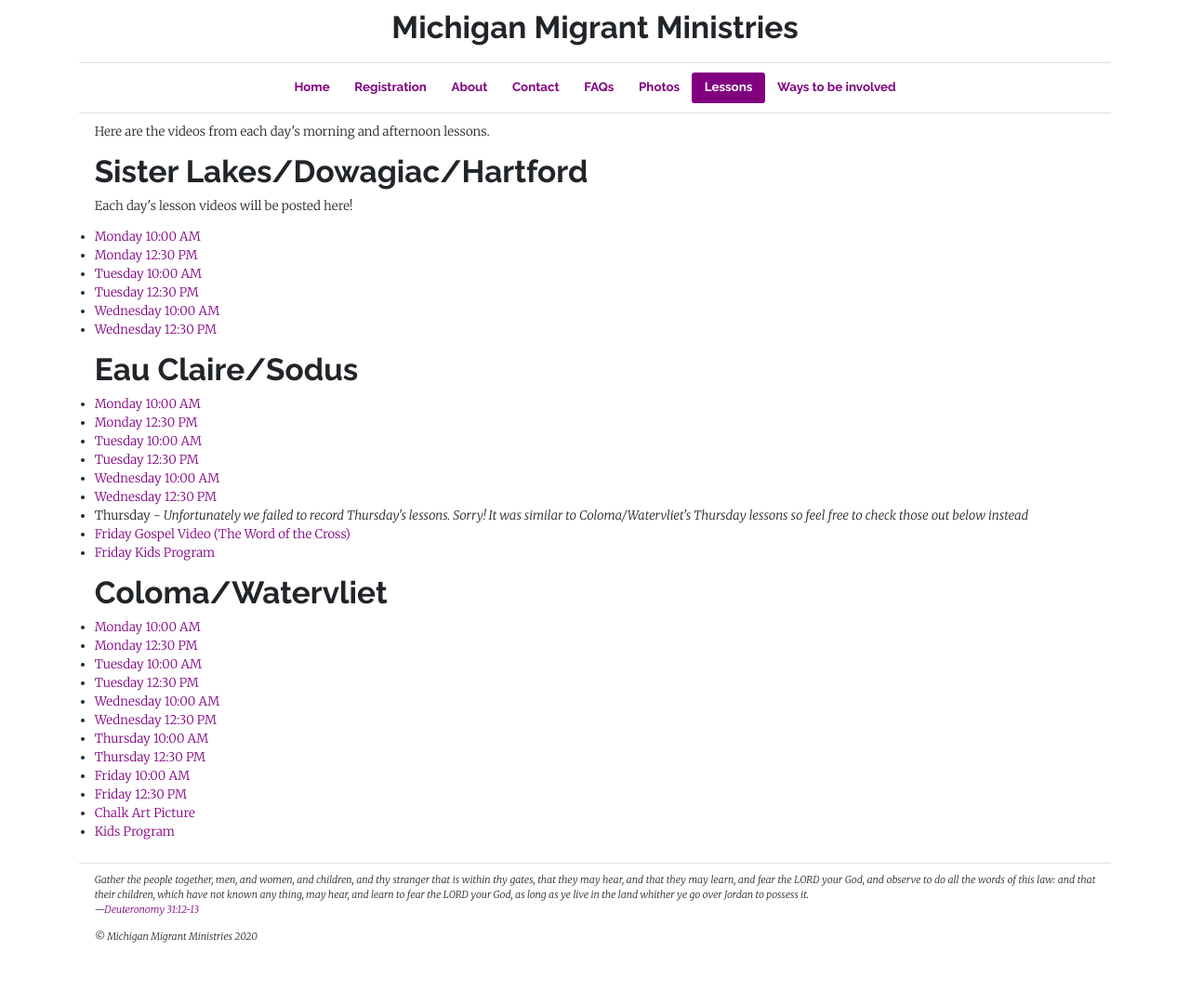
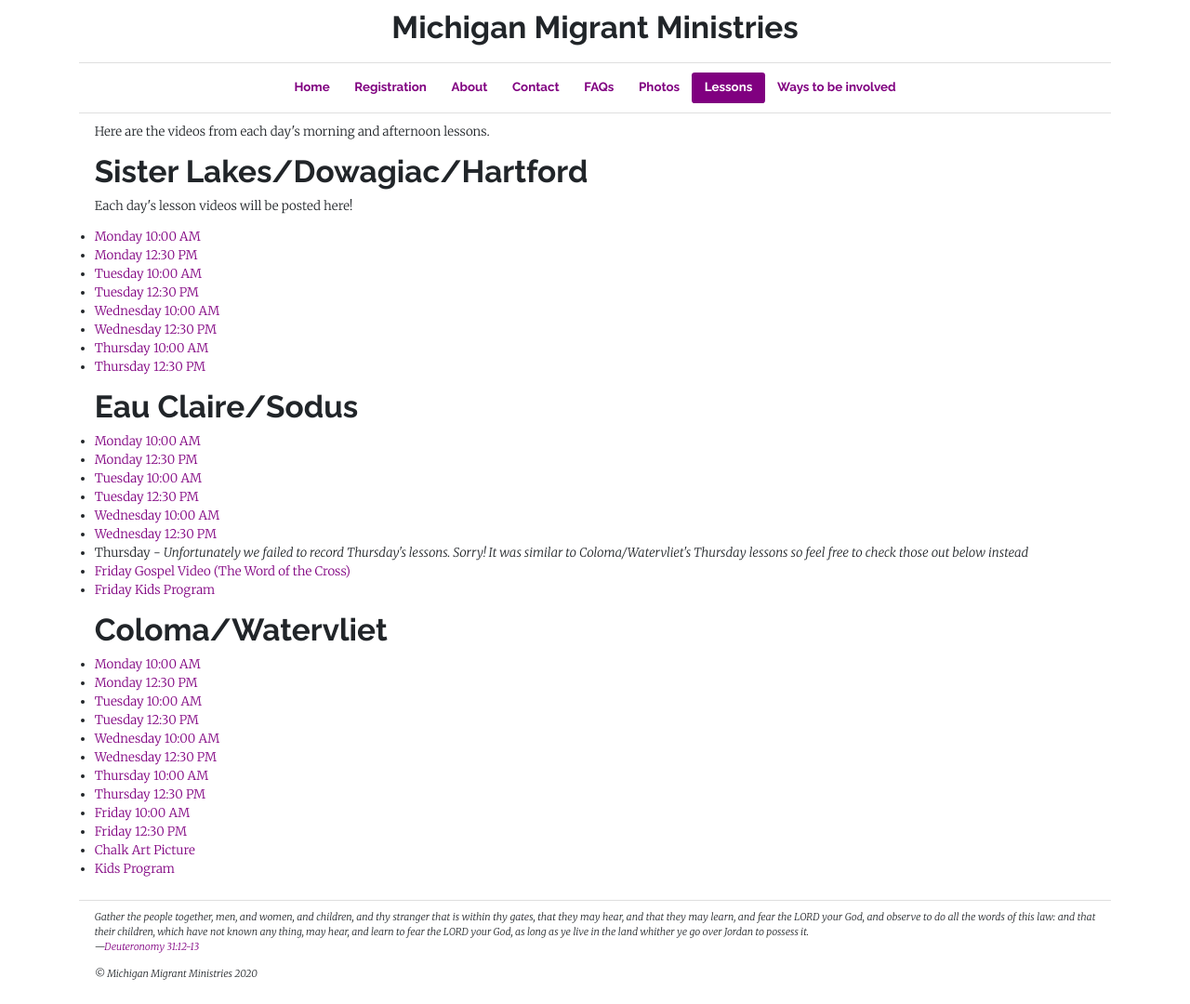
Before and after one commit to michigan-migrant-ministries/website, a Jekyll site: the page built from _pages/lessons.html, in a window 1280 px wide. Shown: the whole page at 93% size. Built offline with Jekyll 4.4.1, drawn with Linux system fonts in a browser that asks for light colours; before the commit the page ends 1040 px from its top, so only the background shows below that.

Commit message:
Post lessons for Thursday

```diff
--- a/_pages/lessons.html
+++ b/_pages/lessons.html
@@ -34,6 +34,12 @@ redirect_from:
   </li>
   <li>
     <a target="_blank" href="https://www.facebook.com/michiganmigrantministries/videos/330201828036890">Wednesday 12:30 PM</a>
+  </li>
+  <li>
+    <a target="_blank" href="https://www.facebook.com/michiganmigrantministries/videos/1022930168127626">Thursday 10:00 AM</a>
+  </li>
+  <li>
+    <a target="_blank" href="https://www.facebook.com/michiganmigrantministries/videos/308655970561436">Thursday 12:30 PM</a>
   </li>
 </ul>
 
```
